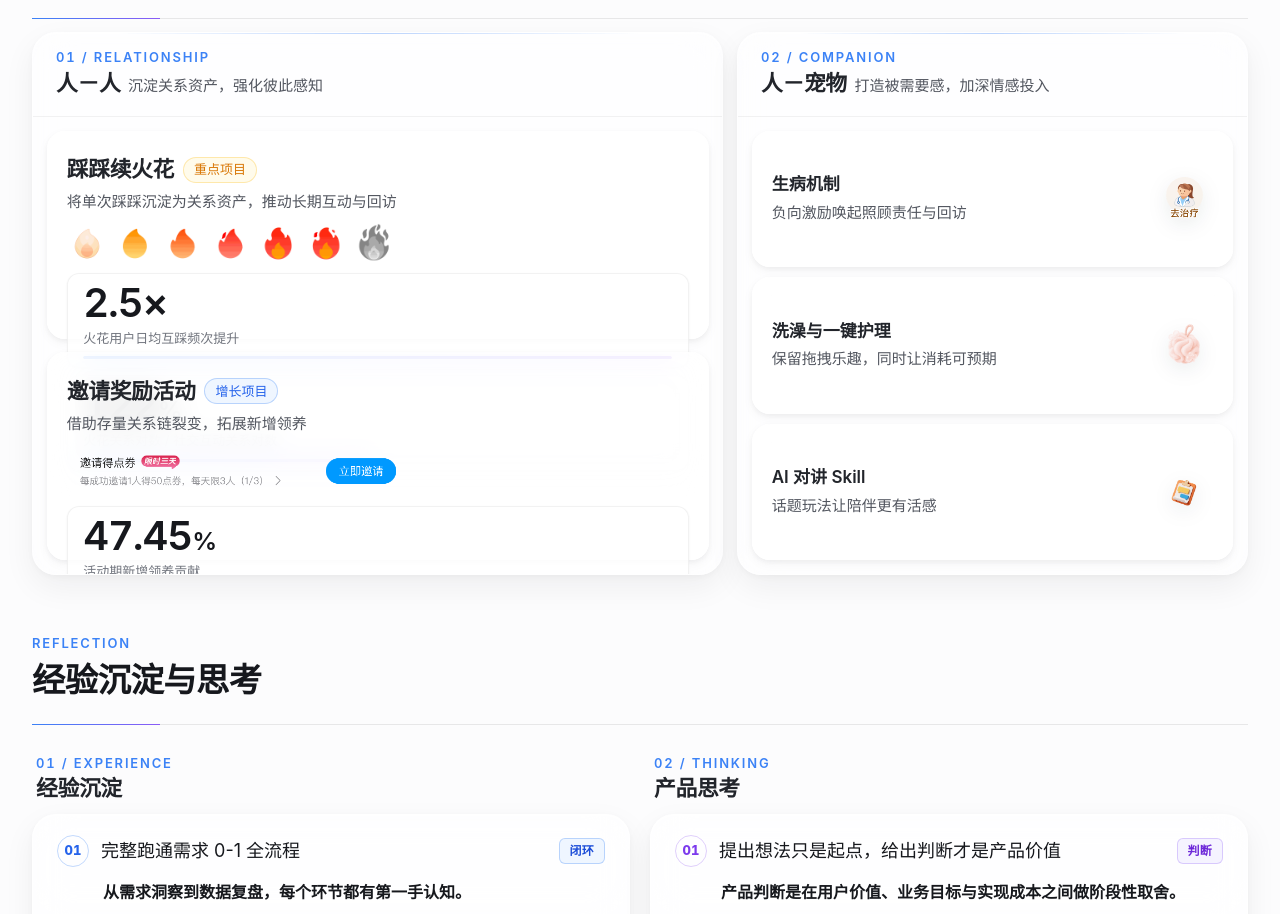
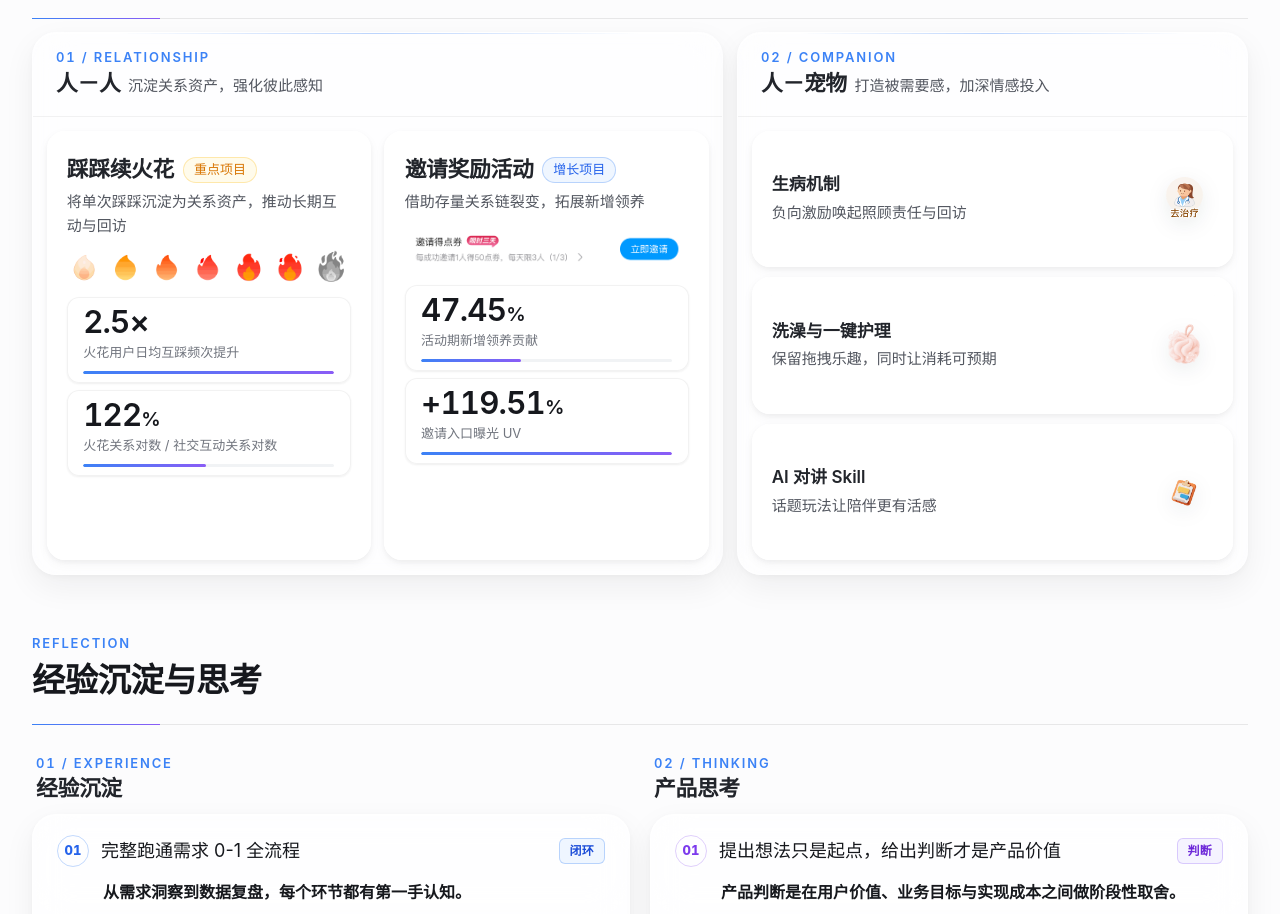
Before and after one commit to kajun2002/portfolio-site, a React (Vite) app: page /#about in a window 1280 px wide. Shown: the part 1667-2581 px from the top of the page. Built offline with nearby package versions, Linux system fonts and the light colour scheme.

Commit message:
Work map: 人-人 left card uses row layout so 火花 and 邀请 sit side by side

```diff
--- a/app/components/WorkExplorer.tsx
+++ b/app/components/WorkExplorer.tsx
@@ -559,7 +559,7 @@ export function WorkExplorer({ selectedId, onOpen, onClose }: WorkExplorerProps)
         <div className="work-tree" aria-label="实习工作目录">
           <article className="tree-branch">
             <div className="branch-title"><span className="t-overline tnum">01 / Relationship</span><h3 className="t-title-2">人－人</h3><p className="t-body-sm">沉淀关系资产，强化彼此感知</p></div>
-            <div className="branch-content">
+            <div className="branch-content branch-content-row">
               <button className={`project-node project-node-main tone-${fire.tone}`} type="button" onClick={() => onOpen(fire.id)}>
                 <div className="node-title-row"><h4 className="t-title-2">{fire.title}</h4><span className="node-priority t-caption">重点项目</span></div><p className="t-body-sm">{fire.subtitle}</p>
                 <img className="fire-level-art" src="/qqpet-fire-levels.png" alt="不同阶段的火花关系图标" />
--- a/app/globals.css
+++ b/app/globals.css
@@ -175,6 +175,7 @@ img { display:block; max-width:100%; }
 .branch-title h3 { margin:0; color:var(--ink-800); font-size:var(--fs-title-2); font-weight:600; line-height:1.32; }
 .branch-title p { margin:0; color:var(--ink-600); font-size:var(--fs-body-sm); line-height:1.6; }
 .branch-content { flex:1; display:flex; flex-direction:column; gap:var(--sp-4); padding:var(--sp-4); min-width:0; }
+.branch-content-row { flex-direction:row; align-items:stretch; }
 .branch-content>.project-node-main { flex:1; }
 .project-node { --tone:var(--brand-600); --tone-soft:var(--brand-50); --tone-line:var(--border-brand); width:100%; min-width:0; text-align:left; cursor:pointer; border:1px solid var(--glass-line); border-radius:var(--r-md); color:var(--ink-700); background:var(--glass-3); box-shadow:var(--shadow-sm),inset 0 1px 0 var(--glass-edge); -webkit-backdrop-filter:var(--glass-blur-sm); backdrop-filter:var(--glass-blur-sm); transition:transform .32s var(--ease-out),box-shadow .32s var(--ease-out),border-color .32s var(--ease-out); }
 @media (hover:hover) and (pointer:fine) { .project-node:hover { transform:translateY(-4px); border-color:var(--tone-line); box-shadow:var(--shadow-glass-hover); } }
```
